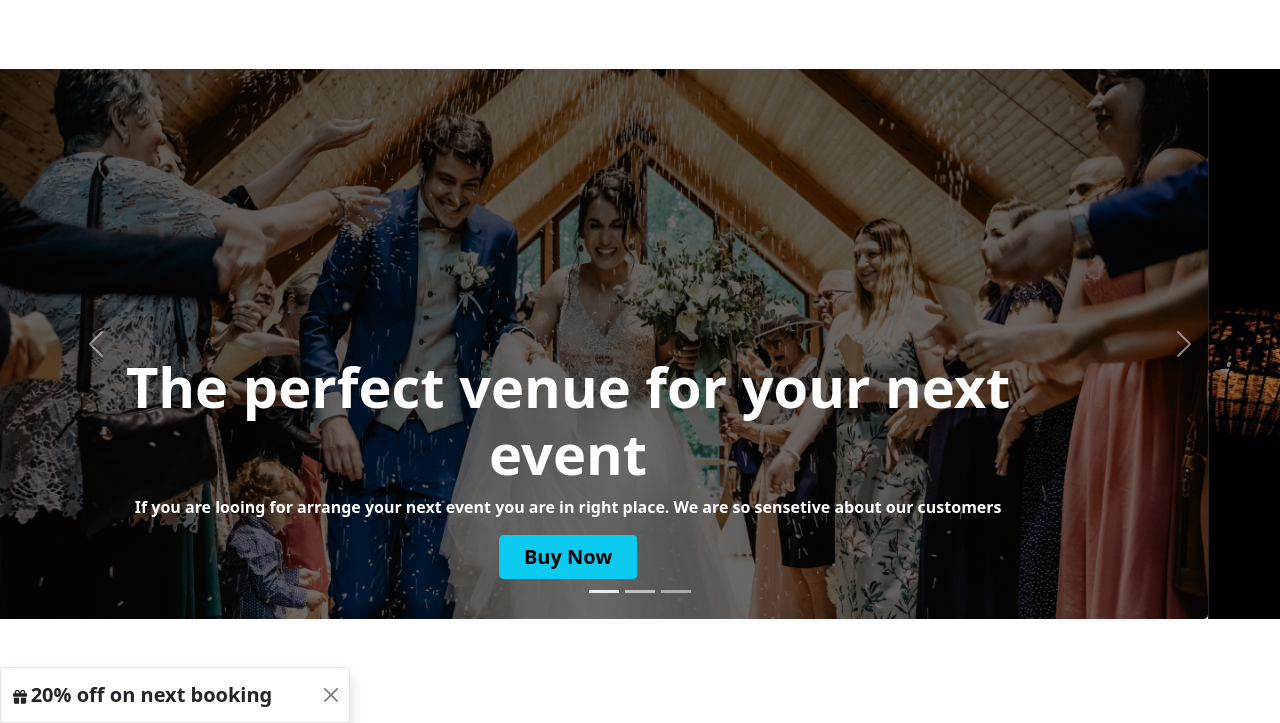
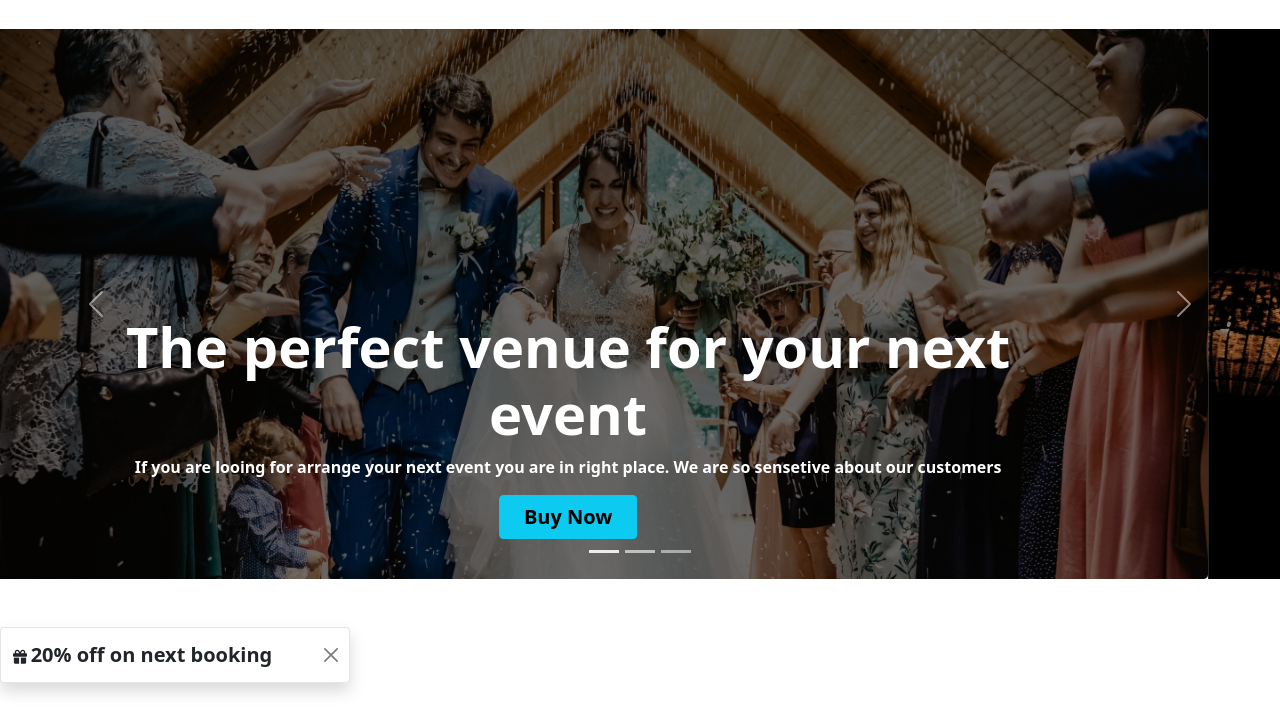
Before and after one commit to abujakariacse/convension-center, a plain HTML site: page index.html in a window 1280 px wide. Shown: the part 85-808 px from the top of the page. Drawn offline with nearby package versions, Linux system fonts and the light colour scheme.

Commit message:
vanila css added

```diff
--- /dev/null
+++ b/css/style.css
@@ -0,0 +1,8 @@
+/* fonts */
+@import url('https://fonts.googleapis.com/css2?family=Poppins:wght@400;500;600;700;800;900&display=swap');
+
+/* utilities */
+body{
+overflow-x: hidden;
+font-family: 'Poppins', sans-serif;
+}
--- a/index.html
+++ b/index.html
@@ -6,6 +6,8 @@
     <meta http-equiv="X-UA-Compatible" content="IE=edge">
     <meta name="viewport" content="width=device-width, initial-scale=1.0">
     <title>AJ CONVENTION</title>
+    <!-- Vanila CSS -->
+    <link rel="stylesheet" href="css/style.css">
     <!-- font awesome kit link  -->
     <script src="https://kit.fontawesome.com/cc9e8f4940.js" crossorigin="anonymous"></script>
     <!-- bootstrap link -->
@@ -50,7 +52,7 @@
             </div>
         </nav>
         <!-- image slider -->
-        <section class="my-5">
+        <section class="mb-5 mt-2">
             <div class="row">
                 <div class="col-sm-12 col-12">
                     <div id="carouselExampleCaptions" class="carousel slide" data-bs-ride="carousel">
```
